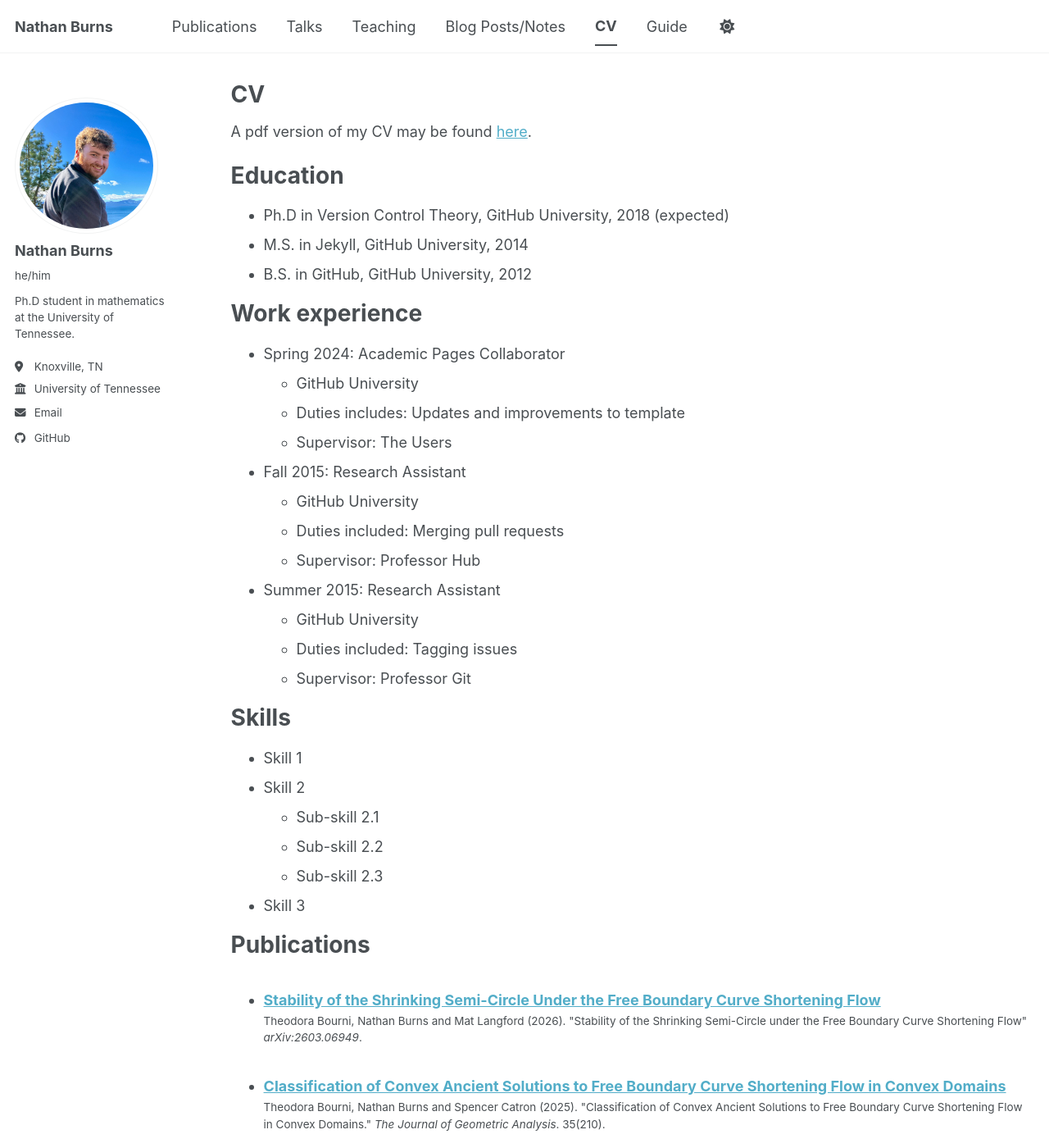
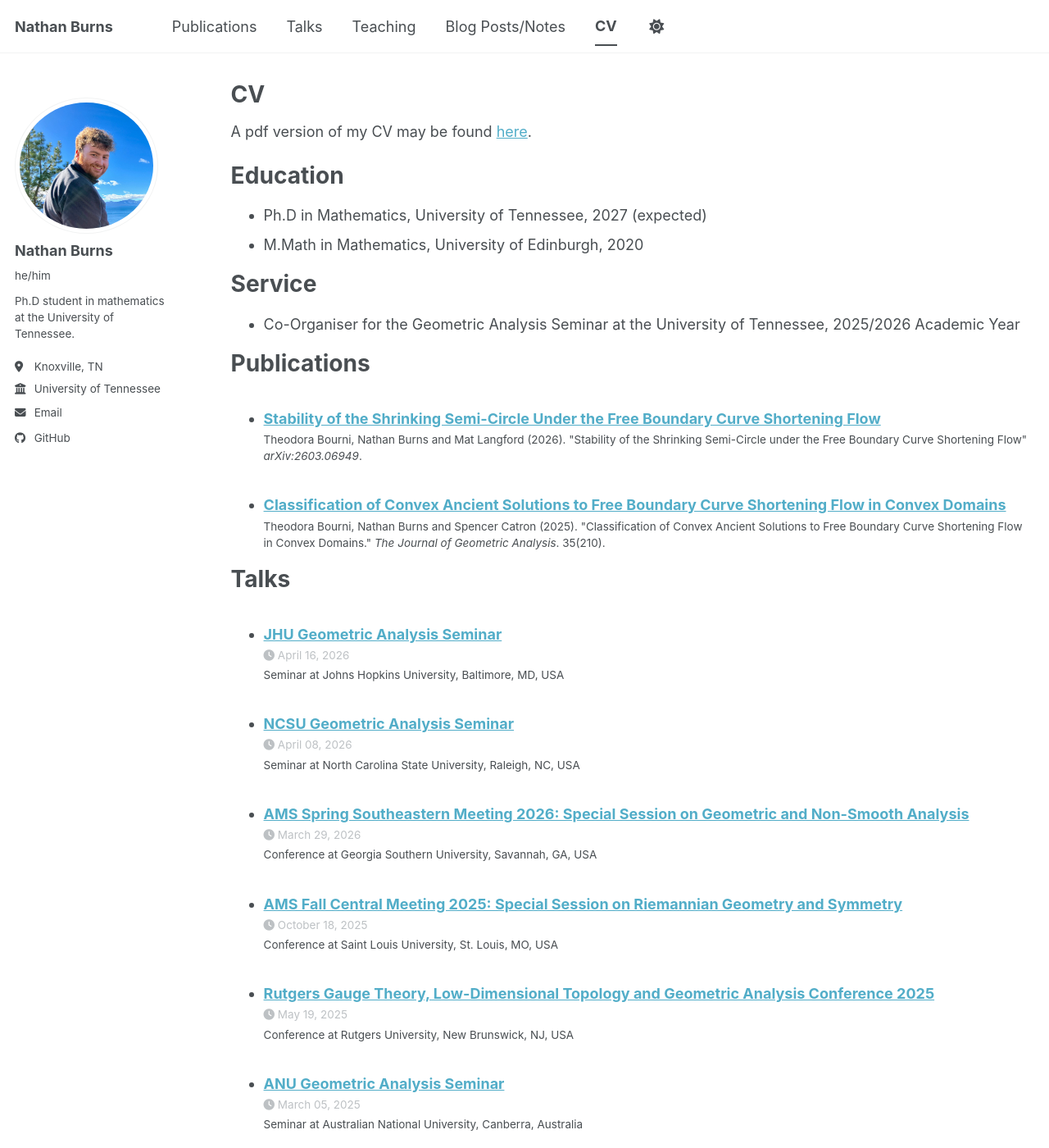
Before and after one commit to nathan-p-burns/nathan-p-burns.github.io, a Jekyll site: the page built from _pages/cv.md, in a window 1280 px wide and 1400 px high. Shown: the whole window at 82% size. Built offline with Jekyll 4.4.1, drawn with Linux system fonts in a browser that asks for light colours; a script bundle is joined from its source files by our own code; library files that are not in the unit come from our copies; some of the changed text lies outside the part shown.

Commit message:
Added finishing touches

```diff
--- a/_data/navigation.yml
+++ b/_data/navigation.yml
@@ -26,5 +26,5 @@ main:
   # - title: "CV"
   #   url: /cv-json/
 
-  - title: "Guide"
-    url: /markdown/
+  #- title: "Guide"
+  #  url: /markdown/
--- a/_pages/cv.md
+++ b/_pages/cv.md
@@ -13,35 +13,13 @@ A pdf version of my CV may be found [here](https://nathan-p-burns.github.io/file
 
 Education
 ======
-* Ph.D in Version Control Theory, GitHub University, 2018 (expected)
-* M.S. in Jekyll, GitHub University, 2014
-* B.S. in GitHub, GitHub University, 2012
+* Ph.D in Mathematics, University of Tennessee, 2027 (expected)
+* M.Math in Mathematics, University of Edinburgh, 2020
 
-Work experience
+Service
 ======
-* Spring 2024: Academic Pages Collaborator
-  * GitHub University
-  * Duties includes: Updates and improvements to template
-  * Supervisor: The Users
+* Co-Organiser for the Geometric Analysis Seminar at the University of Tennessee, 2025/2026 Academic Year
 
-* Fall 2015: Research Assistant
-  * GitHub University
-  * Duties included: Merging pull requests
-  * Supervisor: Professor Hub
-
-* Summer 2015: Research Assistant
-  * GitHub University
-  * Duties included: Tagging issues
-  * Supervisor: Professor Git
-
-Skills
-======
-* Skill 1
-* Skill 2
-  * Sub-skill 2.1
-  * Sub-skill 2.2
-  * Sub-skill 2.3
-* Skill 3
 
 Publications
 ======
@@ -61,6 +39,13 @@ Teaching
     {% include archive-single-cv.html %}
   {% endfor %}</ul>
 
-Service and leadership
+Fellowships and Awards
 ======
-* Currently signed in to 43 different slack teams
+*All Awards Received as a Graduate Student at the University of Tennessee*
+* Summer Departmental Research Fellowship, Summer 2025
+* Spike Tickle STEM Endowed Fellowship, Spring 2025
+* Graduate Student Fellowship: Passing UTK Oral Exam Early, Spring 2024
+* Graduate Student Academic Achievement Award, Spring 2024
+* Graduate Student Fellowship: Passing Preliminary Exams Early, Spring 2023
+* F.M Dryzer Memorial Fellowship, Fall 2021
+* Graduate School Fellowship: Previous Outstanding Record, Throughout Graduate School.
```
Also changed, not shown: 1 other file.
